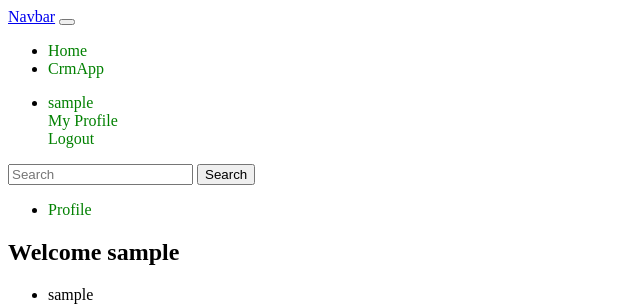
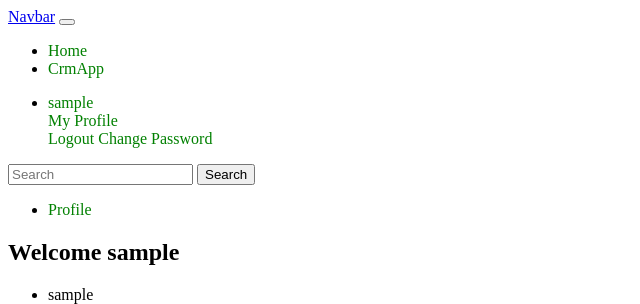
Before and after one commit to obewas/instaclone, a Django app: page / in a window 1280 px wide. Shown: the top 304 px of the page, without its empty margins (0-640 px from the left). Run offline with Django 3.2, Linux system fonts and the light colour scheme; the visitor is signed in with stand-in values (Sample User, id 1); data comes from the database, SQL or seed files in the repository; some libraries are stand-ins or nearby versions.

Commit message:
added change-password button

```diff
--- a/insta/templates/insta/base.html
+++ b/insta/templates/insta/base.html
@@ -41,6 +41,7 @@
                 <a class="dropdown-item" href="">My Profile</a>
                 <div class="dropdown-divider"></div>
                 <a class="dropdown-item" href="logout">Logout</a>
+                <a class="dropdown-item" href="change_password">Change Password</a>
             </div>
             </li>
         </ul>
--- a/insta/urls.py
+++ b/insta/urls.py
@@ -14,5 +14,5 @@ urlpatterns = [
     url('^logout/$', views.logout_view, name='logout'),
     url('^user_profile/$', views.user_profile, name='profile'),
     url('^user_details/$', views.user_detail, name='home'),
-    url(r'^password/$', views.change_password, name='change_password'),
+    url(r'^change_password/$', views.change_password, name='change_password'),
 ]
```
